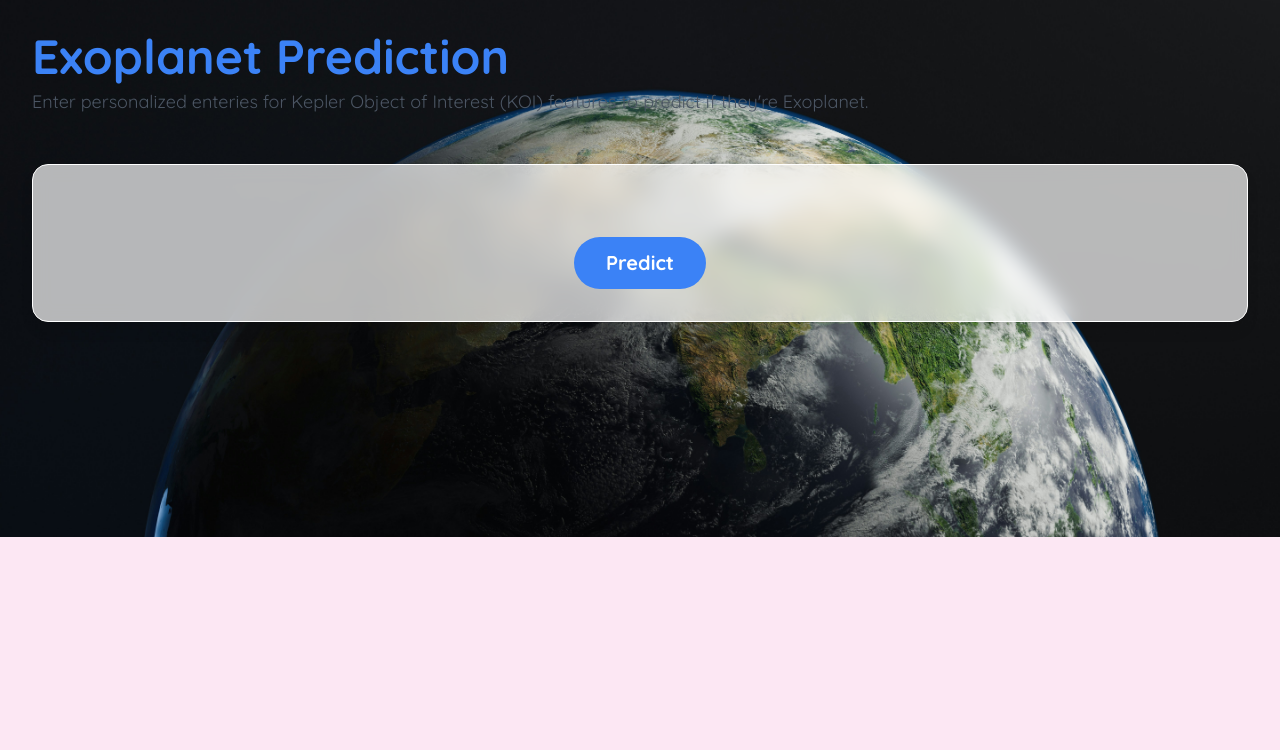
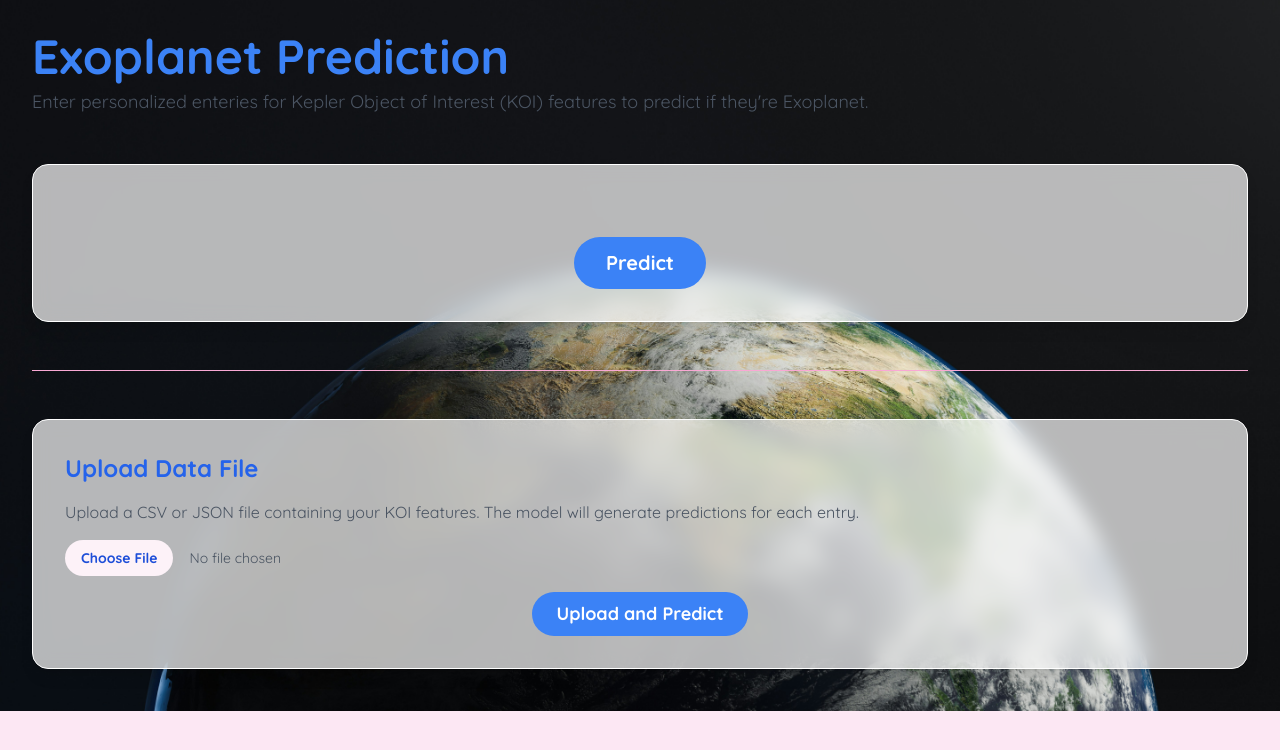
Before and after one commit to timothyroch/Exoplanet_AI, a FastAPI app: page / in a window 1280 px wide. Shown: the top 750 px of the page. Run offline with FastAPI, Linux system fonts and the light colour scheme; parts of the project's set-up code (start-up, migrations or seed data) failed here and were passed over; some libraries are stand-ins or nearby versions.

Commit message:
feat(upload): add CSV/JSON batch prediction with results preview

```diff
--- a/web/main.py
+++ b/web/main.py
@@ -6,6 +6,16 @@ from fastapi import FastAPI, Form, Request
 from fastapi.responses import HTMLResponse
 from fastapi.templating import Jinja2Templates
 from pydantic import BaseModel
+from fastapi import UploadFile, File, HTTPException
+from fastapi.responses import StreamingResponse
+from fastapi.responses import RedirectResponse
+from fastapi import Query
+import io
+import csv
+import uuid
+import os
+from typing import Optional
+
 
 app = FastAPI()
 
@@ -286,6 +296,86 @@ filtered_feature_info = {
     if key in feature_info and not (key.startswith("koi_fpflag_") or key == "koi_score")
 }
 
+def _read_table_like(raw: bytes, filename: Optional[str]) -> pd.DataFrame:
+    """
+    Robustly read CSV/TSV/JSON with various delimiters, encodings, and comment lines.
+    Tries JSON (lines and standard), then CSV with inferred and explicit seps,
+    and finally a skip-bad-lines fallback.
+    """
+    name = (filename or "").lower()
+
+    # JSON first
+    if name.endswith(".json"):
+        # Try JSON Lines, then normal JSON
+        for kwargs in ({"lines": True}, {}):
+            try:
+                return pd.read_json(io.BytesIO(raw), **kwargs)
+            except Exception:
+                pass
+        raise HTTPException(status_code=400, detail="Could not read JSON (tried lines and standard).")
+
+    # CSV/TSV variants
+    # Order: infer sep, then comma, semicolon, tab; all with python engine and BOM-safe encoding
+    candidates = (
+        dict(sep=None, engine="python", encoding="utf-8-sig", comment="#"),
+        dict(sep=",",  engine="python", encoding="utf-8-sig", comment="#"),
+        dict(sep=";",  engine="python", encoding="utf-8-sig", comment="#"),
+        dict(sep="\t", engine="python", encoding="utf-8-sig", comment="#"),
+    )
+    bio = io.BytesIO(raw)
+    for kwargs in candidates:
+        try:
+            bio.seek(0)
+            return pd.read_csv(bio, **kwargs)
+        except Exception:
+            continue
+
+    # Last resort: skip malformed rows so user still gets something back
+    try:
+        bio.seek(0)
+        return pd.read_csv(
+            bio,
+            sep=None,
+            engine="python",
+            encoding="utf-8-sig",
+            comment="#",
+            on_bad_lines="skip",  # pandas >=1.3
+        )
+    except Exception as e:
+        raise HTTPException(status_code=400, detail=f"Could not read file as CSV/JSON: {e}")
+
+
+def build_features(df: pd.DataFrame) -> pd.DataFrame:
+    """
+    Coerce to numeric, create engineered cols to mirror training/web,
+    and order columns to match feature_list. Missing values left as NaN
+    (XGBoost can handle NaNs).
+    """
+    df = df.copy()
+
+    # try to coerce any non-numeric
+    for c in df.columns:
+        if df[c].dtype == object:
+            df[c] = pd.to_numeric(df[c], errors="coerce")
+
+    # engineer features if raw cols are present
+    if {"koi_period", "koi_duration", "koi_depth"}.issubset(df.columns):
+        with np.errstate(divide="ignore", invalid="ignore"):
+            df["log_period"] = np.log(df["koi_period"].replace(0, np.nan))
+            df["dur_over_per"] = df["koi_duration"] / (df["koi_period"] * 24)
+            df["depth_sqrt_dur"] = np.sqrt(df["koi_depth"]) / df["koi_duration"].replace(0, np.nan)
+
+    # make sure all expected columns exist (create missing as NaN)
+    for col in feature_list:
+        if col not in df.columns:
+            df[col] = np.nan
+
+    # order columns exactly as training
+    df = df[feature_list]
+
+    return df
+
+
 # Warn if feature_list still contains leakage features
 leakage_keys = [
     k for k in feature_list if k.startswith("koi_fpflag_") or k == "koi_score"
@@ -337,11 +427,6 @@ class KOIFeatures(BaseModel):
     koi_smet: float
 
 
-@app.get("/", response_class=HTMLResponse)
-async def read_root(request: Request):
-    return templates.TemplateResponse(
-        "index.html", {"request": request, "feature_info": filtered_feature_info}
-    )
 
 
 @app.post("/", response_class=HTMLResponse)
@@ -381,3 +466,61 @@ async def predict(request: Request):
             "user_input": features,
         },
     )
+
+@app.post("/upload")
+async def upload_file(request: Request, file: UploadFile = File(...)):
+    raw = await file.read()
+    try:
+        df = _read_table_like(raw, file.filename)
+    except HTTPException:
+        raise
+    except Exception as e:
+        raise HTTPException(status_code=400, detail=f"Could not read file: {e}")
+
+    if df.empty:
+        raise HTTPException(status_code=400, detail="Uploaded file is empty.")
+
+    X = build_features(df)
+    preds = model.predict(X)
+    probs = model.predict_proba(X).max(axis=1)
+
+    df_out = df.copy()
+    df_out["prediction"] = label_encoder.inverse_transform(preds)
+    df_out["confidence"] = np.round(probs * 100, 2)
+
+    exports_dir = os.path.join("static", "exports")
+    os.makedirs(exports_dir, exist_ok=True)
+    fname = f"predictions_{uuid.uuid4().hex[:8]}.csv"
+    save_path = os.path.join(exports_dir, fname)
+    df_out.to_csv(save_path, index=False)
+
+    preview_html = df_out.head(20).to_html(classes="table table-sm", index=False, border=0)
+
+    # Store temporary info in memory (optional improvement — e.g. using a cache or session)
+    # For now, just redirect with query params
+    return RedirectResponse(
+        url=f"/?batch_rows={len(df_out)}&batch_file={fname}", status_code=303
+    )
+
+@app.get("/", response_class=HTMLResponse)
+async def read_root(
+    request: Request,
+    batch_rows: int = Query(None),
+    batch_file: str = Query(None)
+):
+    batch = None
+    if batch_rows and batch_file:
+        file_path = f"static/exports/{batch_file}"
+        if os.path.exists(file_path):
+            df_out = pd.read_csv(file_path)
+            preview_html = df_out.head(20).to_html(classes="table table-sm", index=False, border=0)
+            batch = {
+                "rows": batch_rows,
+                "download_href": f"/{file_path}",
+                "preview_html": preview_html,
+            }
+
+    return templates.TemplateResponse(
+        "index.html",
+        {"request": request, "feature_info": filtered_feature_info, "batch": batch},
+    )
--- a/web/templates/index.html
+++ b/web/templates/index.html
@@ -112,6 +112,55 @@
         </div>
       </div>
       {% endif %}
+      <hr class="my-12 border-pink-300" />
+
+<div class="mt-8 p-8 form-container rounded-2xl shadow-lg border border-white">
+  <h2 class="text-2xl font-bold mb-4 text-blue-600">Upload Data File</h2>
+  <p class="mb-4 text-gray-600">
+    Upload a CSV or JSON file containing your KOI features. The model will
+    generate predictions for each entry.
+  </p>
+
+  <form
+    action="/upload"
+    method="post"
+    enctype="multipart/form-data"
+    class="flex flex-col items-center space-y-4"
+  >
+    <input
+      type="file"
+      name="file"
+      accept=".csv,.json"
+      required
+      class="block w-full text-sm text-gray-600 file:mr-4 file:py-2 file:px-4 file:rounded-full file:border-0 file:text-sm file:font-semibold file:bg-pink-50 file:text-blue-700 hover:file:bg-blue-100"
+    />
+    <button
+      type="submit"
+      class="bg-blue-500 text-white py-2 px-6 rounded-full hover:bg-blue-600 focus:outline-none focus:ring-2 focus:ring-offset-2 focus:ring-blue-500 text-lg font-bold transition-all duration-300 ease-in-out"
+    >
+      Upload and Predict
+    </button>
+  </form>
+</div>
+{% if batch %}
+<div class="mt-8 p-8 result-container rounded-2xl shadow-lg border border-white">
+  <h2 class="text-2xl font-bold mb-4 text-blue-600">Batch Predictions</h2>
+  <p class="mb-2 text-gray-700">
+    Processed <strong>{{ batch.rows }}</strong> rows.
+  </p>
+  <p class="mb-6">
+    <a class="inline-block text-white bg-blue-500 hover:bg-blue-600 rounded px-4 py-2"
+       href="{{ batch.download_href }}" download>
+      Download CSV
+    </a>
+  </p>
+  <div class="bg-white rounded shadow p-4 overflow-auto">
+    {{ batch.preview_html | safe }}
+  </div>
+</div>
+{% endif %}
+
+
     </div>
   </body>
   <script>
```
